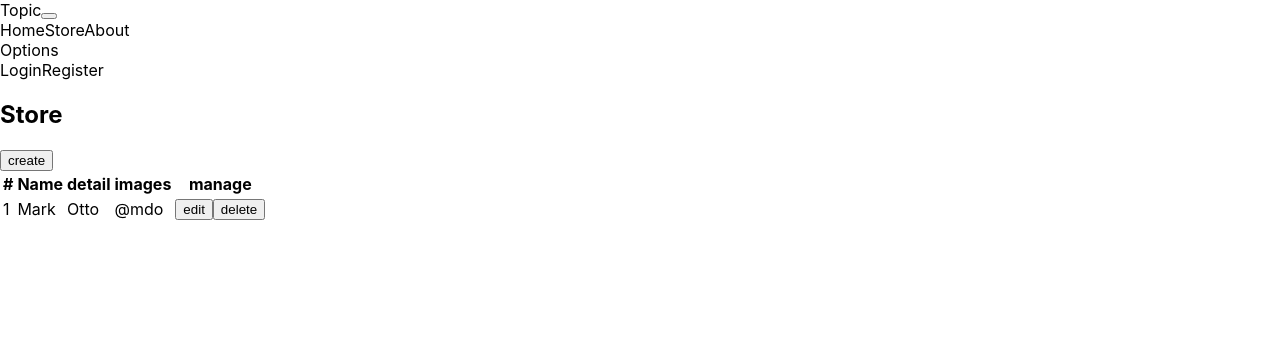
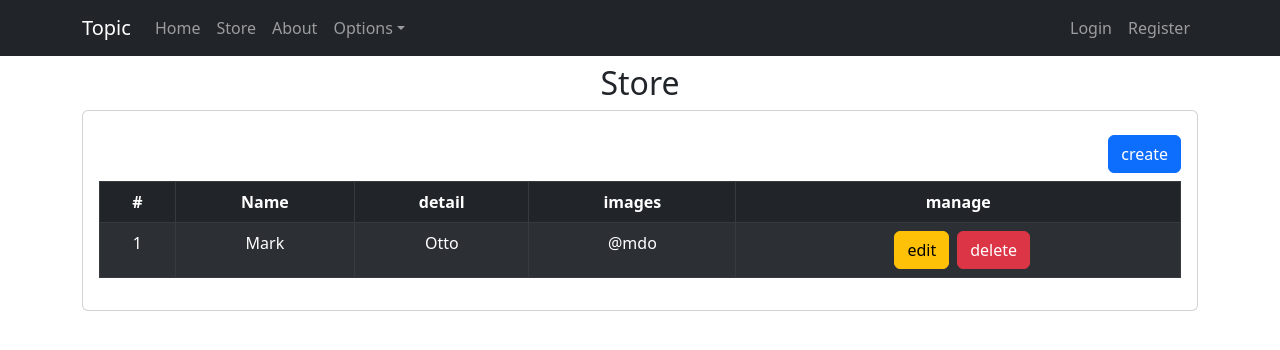
Before and after one commit to HEEPOKE/nestjs-next-ts, a Next.js app in the folder frontend/: page /store in a window 1280 px wide. Shown: the top 350 px of the page. Built offline with nearby package versions, Linux system fonts and the light colour scheme.

Commit message:
update link

```diff
--- a/frontend/pages/_app.tsx
+++ b/frontend/pages/_app.tsx
@@ -1,4 +1,4 @@
-import "../styles/globals.css";
+import "bootstrap/dist/css/bootstrap.min.css";
 import type { AppProps } from "next/app";
 
 export default function App({ Component, pageProps }: AppProps) {
--- a/frontend/pages/index.tsx
+++ b/frontend/pages/index.tsx
@@ -1,4 +1,3 @@
-import "bootstrap/dist/css/bootstrap.min.css";
 import NavbarMenu from "../components/navbarMenu";
 
 export default function Home() {
--- a/frontend/pages/store.tsx
+++ b/frontend/pages/store.tsx
@@ -1,10 +1,8 @@
 import { Container, Card, Table, Button } from "react-bootstrap";
-import { useRouter } from "next/router";
+import Link from "next/link";
 import NavbarMenu from "../components/navbarMenu";
 
 export default function Store() {
-  const router = useRouter();
-
   return (
     <>
       <NavbarMenu />
@@ -12,12 +10,9 @@ export default function Store() {
       <Container>
         <Card>
           <Card.Body>
-            <Button
-              className="mt-2 mb-2 flaot-end"
-              onClick={() => router.push("/Create")}
-            >
-              create
-            </Button>
+            <Link href="/Create">
+              <Button className="mt-2 mb-2 float-end">create</Button>
+            </Link>
             <Table striped bordered hover variant="dark">
               <thead>
                 <tr className="text-center">
```
